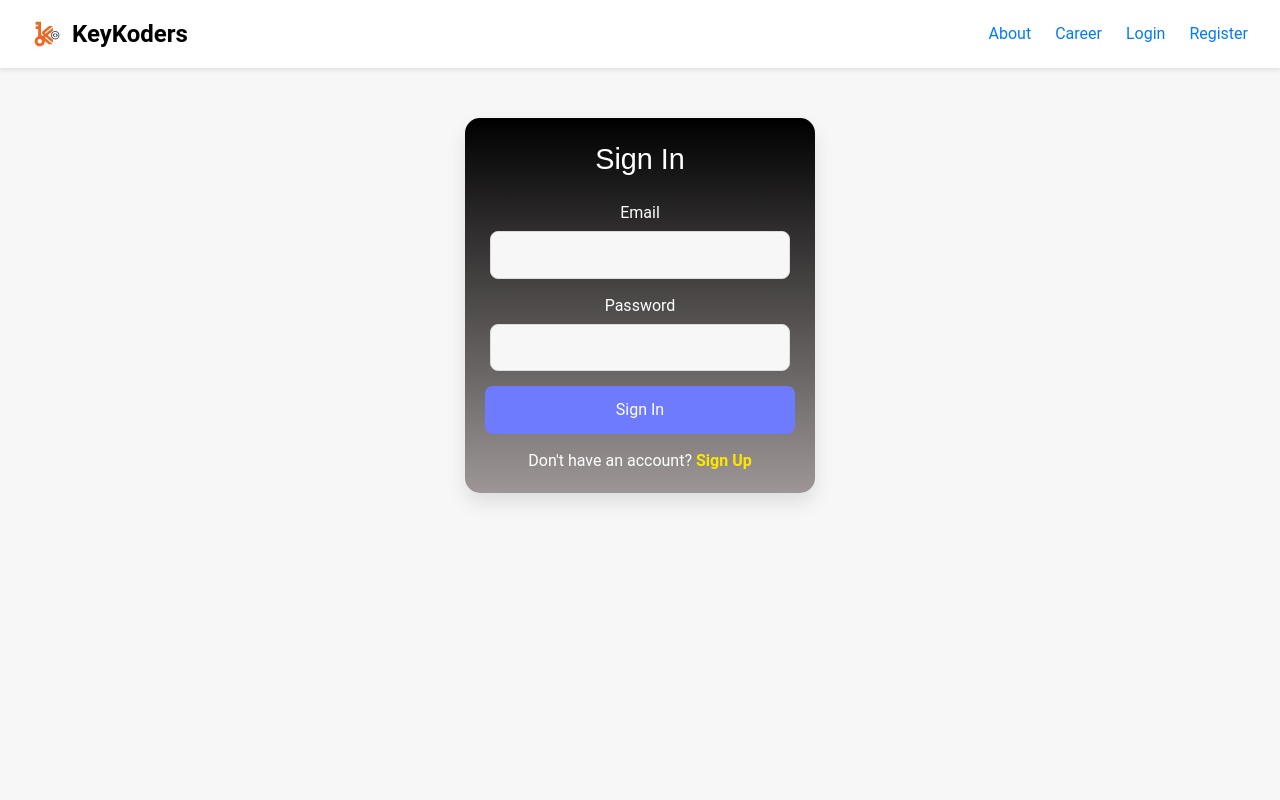
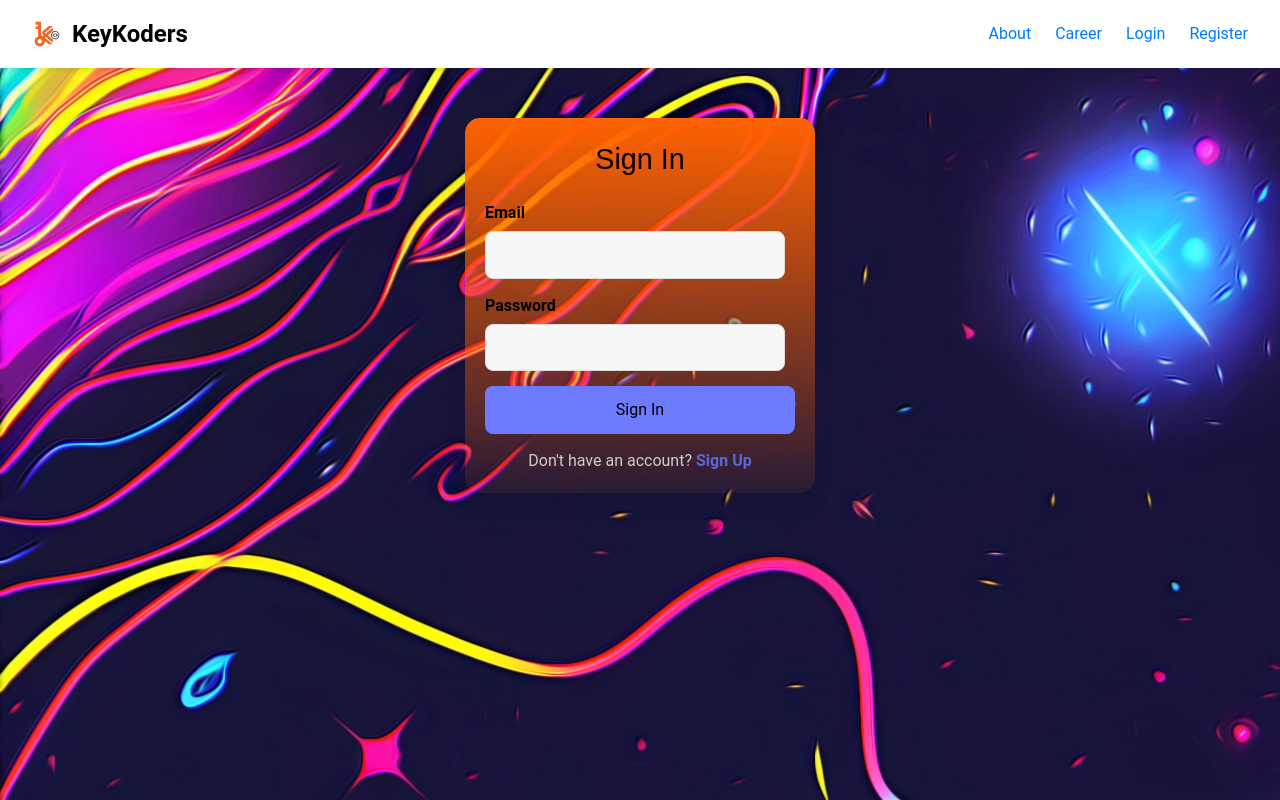
Before and after one commit to parts2product/Key-Koders, a React (Create React App) app in the folder frontend/: page /login in a window 1280 px wide. Built offline with nearby package versions, Linux system fonts and the light colour scheme.

Commit message:
Changes made

```diff
--- a/frontend/src/App.css
+++ b/frontend/src/App.css
@@ -1,3 +1,3 @@
-/* body{
+body{
     background: url('../src/assets/backer.jpg');
-} */
+}
--- a/frontend/src/styles/About.css
+++ b/frontend/src/styles/About.css
@@ -1,17 +1,5 @@
-General Styles
-* {
-  margin: 0;
-  padding: 0;
-  box-sizing: border-box;
-}
 
-body {
-  font-family: Arial, sans-serif;
-  background-color: #f4f4f4;
-  color: #333;
-}
-
-section#about {
+section #about {
   padding: 40px 20px;
   background-color: #fff;
   text-align: center;
--- a/frontend/src/styles/JobPortal.css
+++ b/frontend/src/styles/JobPortal.css
@@ -9,7 +9,8 @@ body {
   /* Header */
   .jobportal h1 {
     text-align: center;
-    color: #333;
+    color: #f1710f;
+    text-shadow:3px 1px 1px rgb(255, 255, 255);
     padding: 30px 0;
     font-size: 2.5em;
     margin: 0;
--- a/frontend/src/styles/Signin.css
+++ b/frontend/src/styles/Signin.css
@@ -4,10 +4,10 @@
     margin: 50px auto;
     padding: 20px; /* Reduced padding */
     border-radius: 15px;
-    background: linear-gradient(180deg, #000000, #9d9696);
+    background: linear-gradient(180deg, #ff6200, #ff5e0015);
     box-shadow: 0 10px 20px rgba(0, 0, 0, 0.1);
     text-align: center;
-    color: #fff;
+    color: #000000;
 }
 
 /* Form title styling */
@@ -15,6 +15,7 @@ h2 {
     font-size: 1.8rem; /* Slightly smaller font */
     margin-bottom: 20px; /* Reduced space below the title */
     font-family: 'Poppins', sans-serif;
+    color: black;
 }
 
 /* Form styling */
@@ -26,14 +27,17 @@ h2 {
 /* Input fields styling */
 .form-group {
     margin-bottom: 15px; /* Reduced margin between inputs */
+    text-align: left;
+    font-weight: bold;
 }
 
 label {
     font-size: 1rem; /* Reduced label size */
     margin-bottom: 6px; /* Reduced space below the label */
     display: block;
-    color: #fff;
+    color: #000000;
 }
+
 
 input {
     padding: 12px; /* Reduced padding */
@@ -43,7 +47,7 @@ input {
     outline: none;
     width: 300px;
     background-color: #f7f7f7;
-    color: #333;
+    color: #000000;
     transition: 0.3s ease;
 }
 
@@ -58,7 +62,7 @@ input:focus {
     padding: 12px; /* Reduced padding */
     font-size: 1rem; /* Reduced font size */
     background-color: #6e7bff;
-    color: white;
+    color: rgb(0, 0, 0);
     border: none;
     border-radius: 8px;
     cursor: pointer;
@@ -79,11 +83,11 @@ input:focus {
 /* Sign Up link styling */
 .signup-link {
     margin-top: 15px; /* Reduced space above the link */
-    color: #fff;
+    color: #d2cccc;
 }
 
 .signup-link a {
-    color: #ffe600;
+    color: #5a67d8;
     font-weight: bold;
     text-decoration: none;
     transition: 0.3s ease;
--- a/frontend/src/styles/Signup.css
+++ b/frontend/src/styles/Signup.css
@@ -4,7 +4,7 @@
     margin: 50px auto;
     padding: 20px; /* Reduced padding */
     border-radius: 15px;
-    background: linear-gradient(180deg, #181818, #9d9696);
+    background: linear-gradient(180deg, #ff6200, #ff5e0015);
     box-shadow: 0 10px 20px rgba(0, 0, 0, 0.1);
     text-align: center;
     color: #fff;
@@ -32,7 +32,7 @@ label {
     font-size: 1rem; /* Reduced label size */
     margin-bottom: 6px; /* Reduced space below the label */
     display: block;
-    color: #fff;
+    color: #000000;
 }
 
 input {
@@ -79,11 +79,11 @@ input:focus {
 /* Sign In link styling */
 .signin-link {
     margin-top: 15px; /* Reduced space above the link */
-    color: #fff;
+    color: #a9a1a1;
 }
 
 .signin-link a {
-    color: #ffe600;
+    color: #6e7bff;
     font-weight: bold;
     text-decoration: none;
     transition: 0.3s ease;
```
